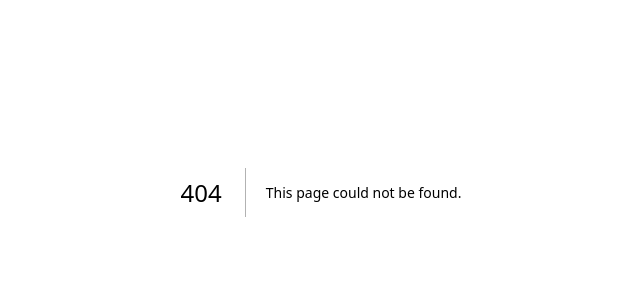
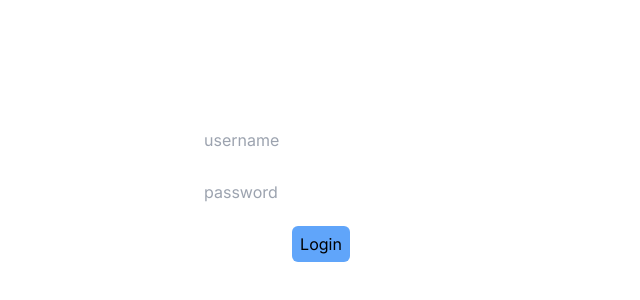
Before and after one commit to ibrahzizo360/intellisenseai, a Next.js app: page /login in a window 1280 px wide. Before the commit this address had no page. Shown: the part 208-508 px from the top of the page, without its empty margins (319-959 px from the left). Built offline with nearby package versions, Linux system fonts and the light colour scheme.

Commit message:
adding login screen

```diff
--- /dev/null
+++ b/src/app/login/page.tsx
@@ -0,0 +1,32 @@
+'use client'
+import {useState} from 'react'
+
+const Login:React.FC = () => {
+    const [username, setUsername] = useState('');
+    const [password, setPassword] = useState('');
+
+    const handleSubmit = (e:any) => {
+        e.preventDefault()
+        console.log("User entered this username  :", username)
+    }
+
+    return (
+        <main className="h-screen flex mx-auto items-center justify-center">
+            <form method="POST">
+                <div className='space-y-4 flex flex-col items-center'>
+                <input className="px-3 py-1.5 rounded-md" placeholder="username" type='text'
+                value={username} onChange={(e)=> {
+                    setUsername(e.target.value)
+                }}/>
+                <input className="px-3 py-1.5 rounded-md" placeholder="password" type='password'
+                value={password} onChange={(e)=> {
+                    setPassword(e.target.value)
+                }}/>
+                <button type='submit' className='rounded-md px-2 py-1.5 bg-blue-400' onClick={handleSubmit}>Login</button>
+                </div>
+            </form>
+        </main>
+    )
+}
+
+export default Login
```
